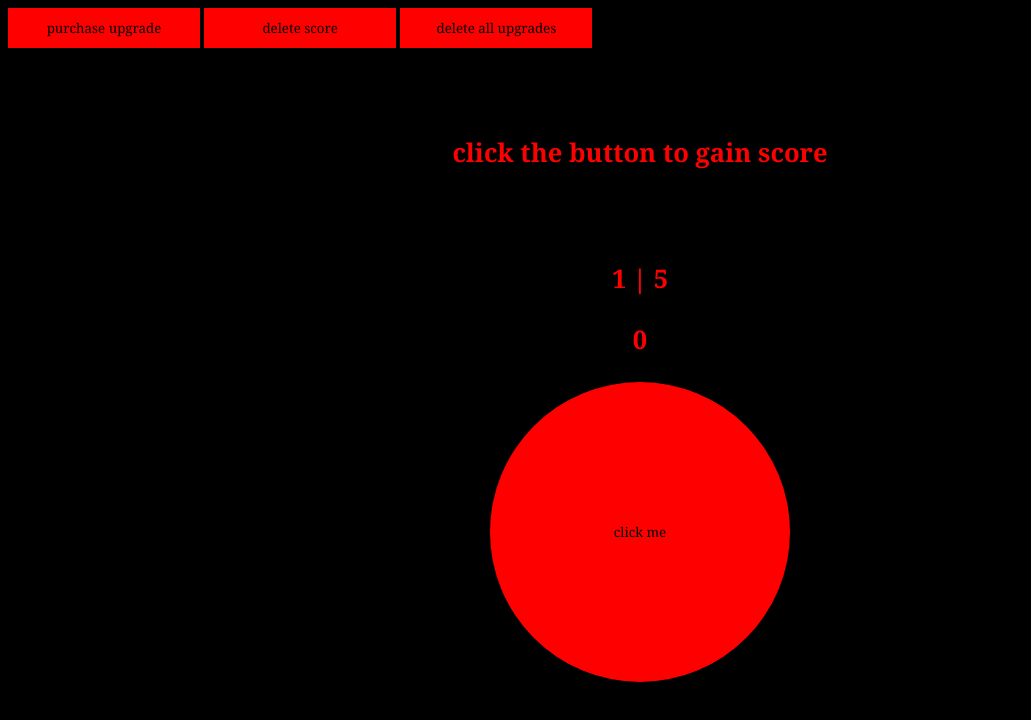
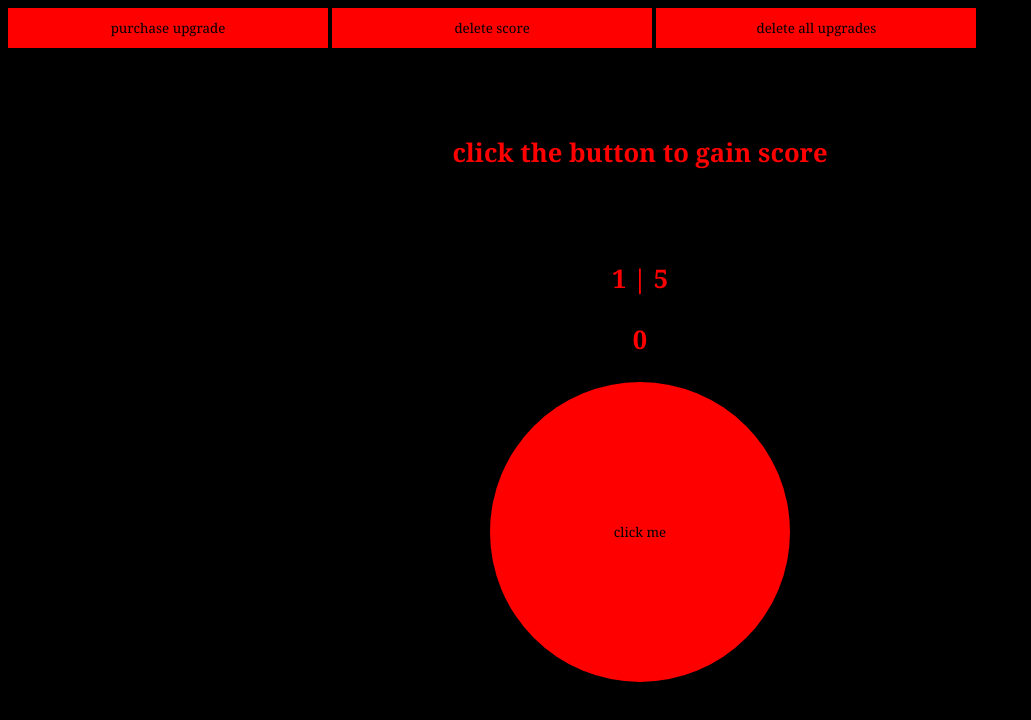
Before and after one commit to 1234jonas/clicker, a plain HTML site: page index.html in a window 1280 px wide. Shown: the whole page, without its empty margins (0-1031 px from the left). Drawn offline with Linux system fonts and the light colour scheme.

Commit message:
Add files via upload

```diff
--- a/styles.css
+++ b/styles.css
@@ -55,7 +55,7 @@ body {
 
 .topbarbuttons {
 
-    width: 15vw;
+    width: 25vw;
     height: 40px;
     font-family: Georgia, 'Times New Roman', Times, serif;
     color: black;
@@ -63,3 +63,9 @@ body {
     background-color: red;
 
 }
+
+.topbarbuttons:hover {
+
+
+
+}
```
